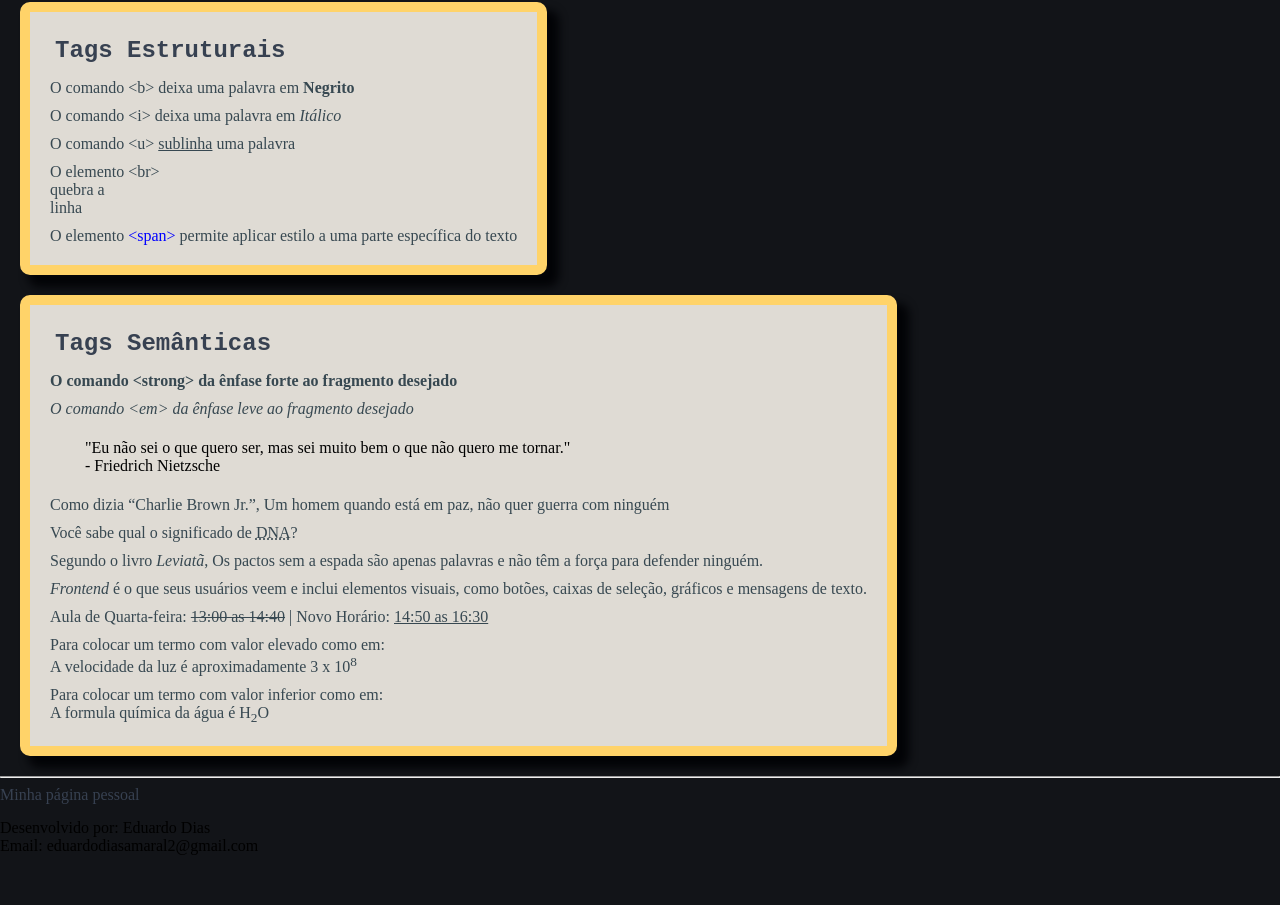
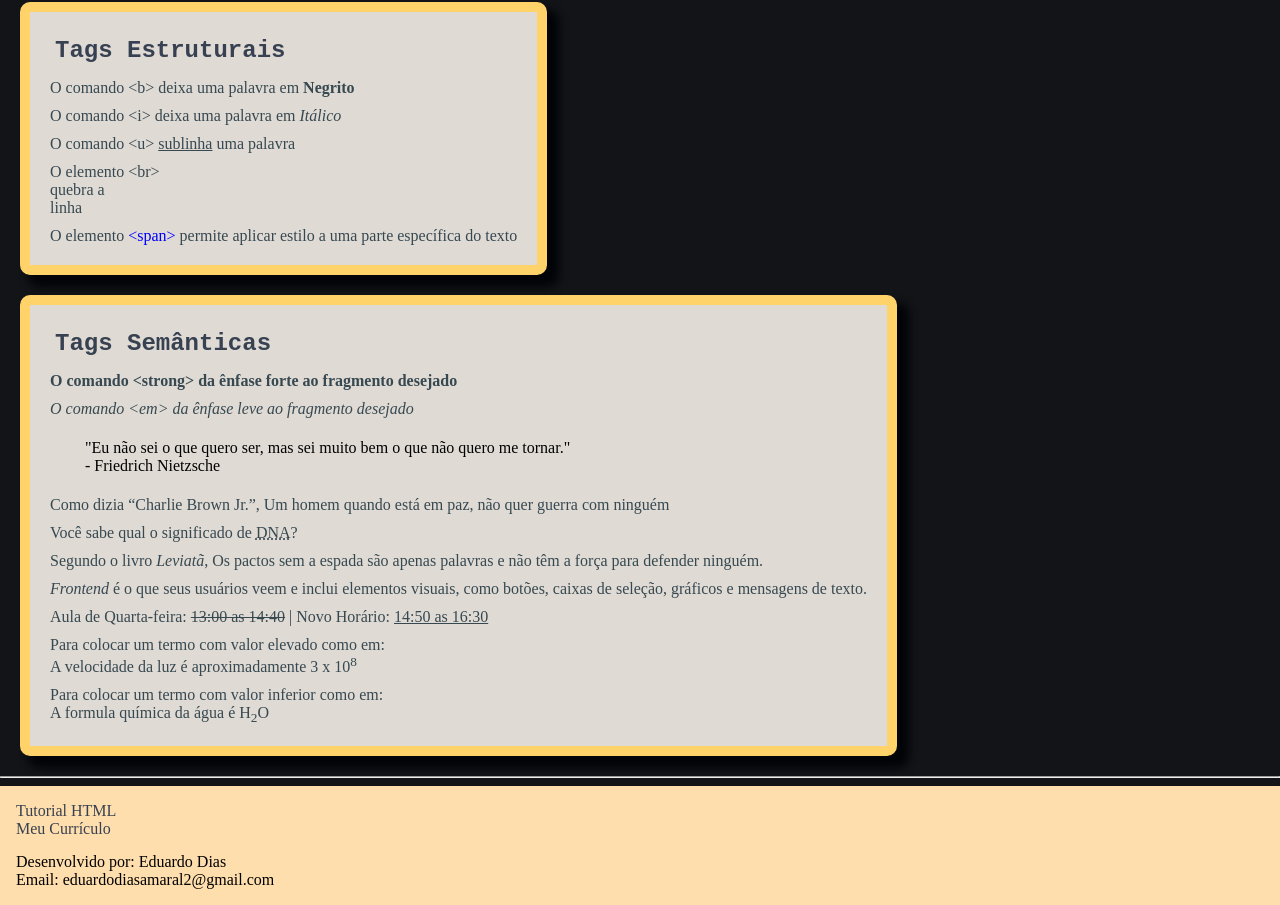
Before and after one commit to Eduardo-D-A/IFES-ProgWeb, a plain HTML site: page html/miniTutorial.html in a window 1280 px wide. Shown: the part 79-984 px from the top of the page. Before the commit the page ends 934 px from the top, so only its background shows below. Drawn offline with Linux system fonts and the light colour scheme.

Commit message:
Personal page V6.1
Just add a footer to the tutorial, to follow the standard of the other html files.

```diff
--- a/html/miniTutorial.html
+++ b/html/miniTutorial.html
@@ -62,12 +62,15 @@
     </div>
 
     <hr>
+  </body>
 
-    <a href="../index.html">Minha página pessoal <br></a>
+  <footer>
+      <a href="/index.html">Tutorial HTML <br></a>
+      <a href="curriculo.html">Meu Currículo</a>
 
-    <address>
-        Desenvolvido por: Eduardo Dias
-        <br>Email: eduardodiasamaral2@gmail.com
-    </address>
-  </body>
+      <address>
+          Desenvolvido por: Eduardo Dias
+          <br>Email: eduardodiasamaral2@gmail.com
+      </address>
+  </footer>
 </html>
```
